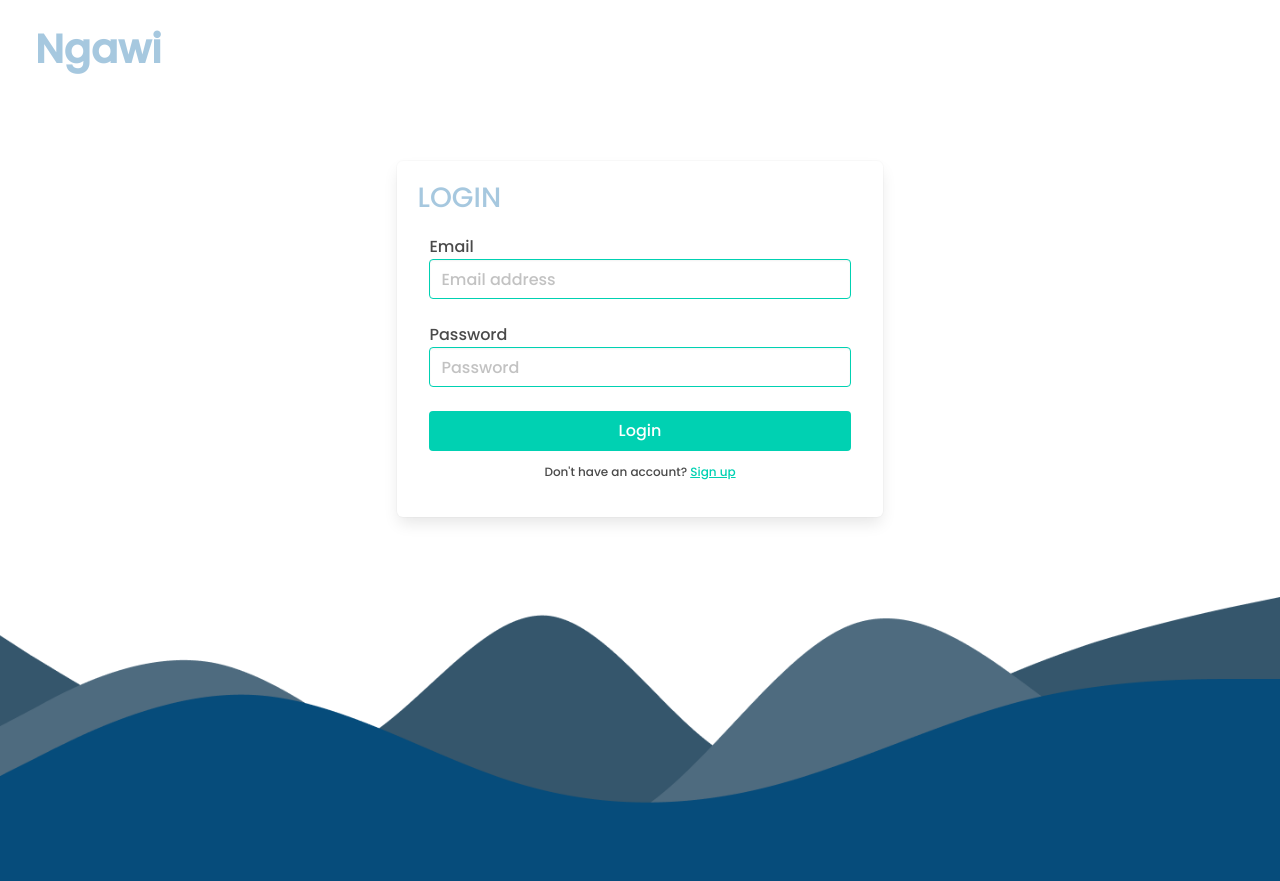
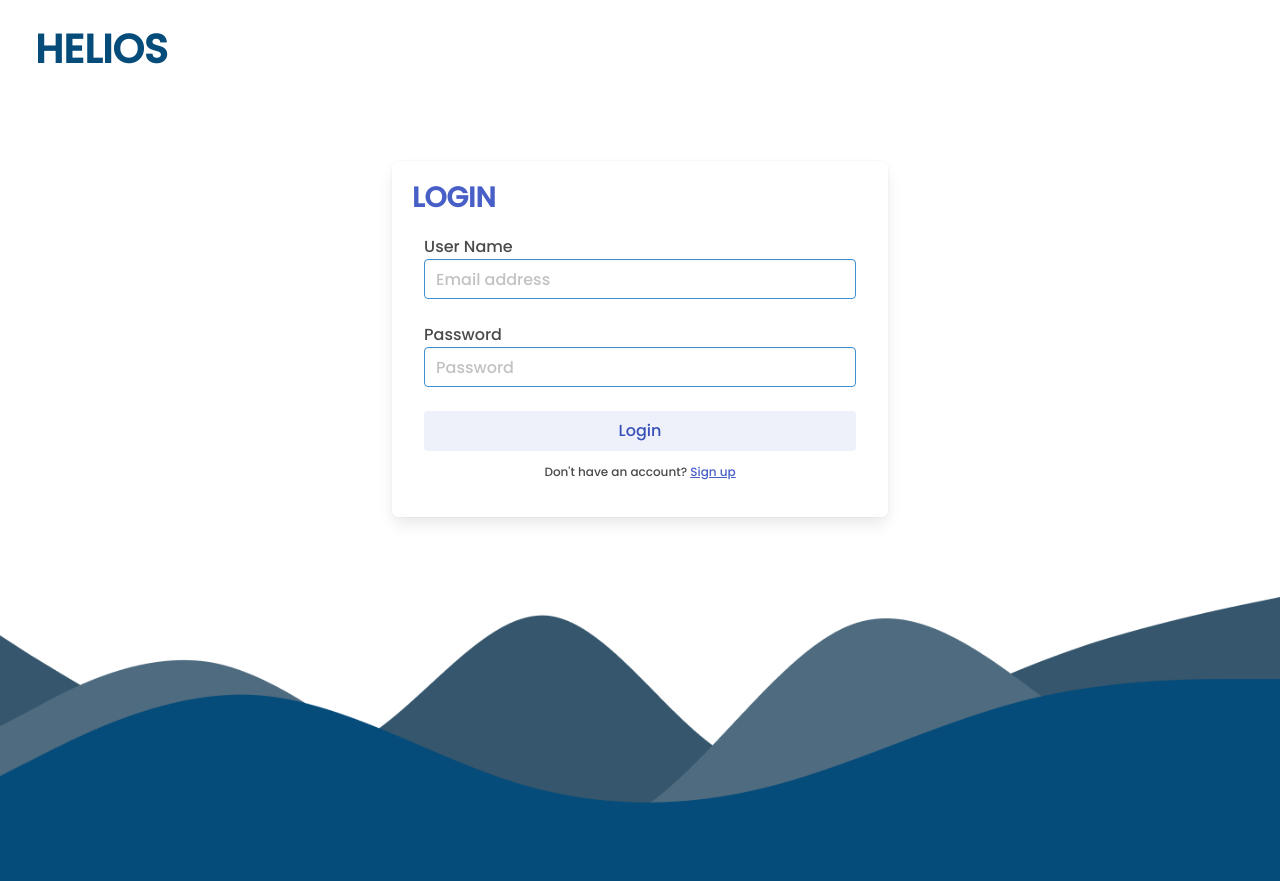
Before and after one commit to PolyLvst/galeri_ukk, a Flask app: page /login in a window 1280 px wide. Run offline with Flask 3, Linux system fonts and the light colour scheme; parts of the project's set-up code (start-up, migrations or seed data) failed here and were passed over; some libraries are stand-ins or nearby versions.

Commit message:
alam login dan

```diff
--- a/app.py
+++ b/app.py
@@ -509,6 +509,11 @@ def login_fn():
     msg = request.args.get("msg")
     return render_template("login.html", msg=msg)
 
+# Login page
+@app.get("/daftar")
+def daftar_fn():
+    return render_template("daftar.html")
+
 # Endpoint registrasi
 @app.post('/api/sign_up')
 def sign_up():
--- a/templates/login.html
+++ b/templates/login.html
@@ -32,28 +32,29 @@
             margin-left: 35px;
             text-align: left;
         }
+
     </style>
 </head>
 
 <body>
-    <h1 class="text-posisi has-text-weight-bold">Ngawi</h1>
+    <h1 class="text-posisi has-text-weight-bold" style="color: rgb(6, 76, 123);">HELIOS</h1>
     <div class="hero is-fullheight">
         <div class="hero-body is-justify-content-center is-align-items-center">
             <div class="columns is-flex is-flex-direction-column box">
-                <h3>LOGIN</h3>
+                <h3 class="has-text-weight-bold has-text-link">LOGIN</h3>
                 <div class="column">
-                    <label for="email">Email</label>
-                    <input class="input is-primary" type="text" placeholder="Email address" id="username">
+                    <label for="email">User Name </label>
+                    <input class="input is-info" type="text" placeholder="Email address" id="username">
                 </div>
                 <div class="column">
                     <label for="Name">Password</label>
-                    <input class="input is-primary" type="password" placeholder="Password" id="password">
+                    <input class="input is-info" type="password" placeholder="Password" id="password">
                 </div>
                 <div class="column">
-                    <button id="loginBtn" class="button is-primary is-fullwidth" type="submit" href="#">Login</button>
+                    <button id="loginBtn" class="button is-link is-light is-fullwidth" type="submit" href="#">Login</button>
                 </div>
                 <div class="has-text-centered">
-                    <p class="is-size-7"> Don't have an account? <a href="/daftar" class="has-text-primary">Sign
+                    <p class="is-size-7"> Don't have an account? <a href="/daftar" class="has-text-link">Sign
                             up</a>
                     </p>
                 </div>
```
Also changed, not shown: templates/daftar.html (+42 -11 lines).
